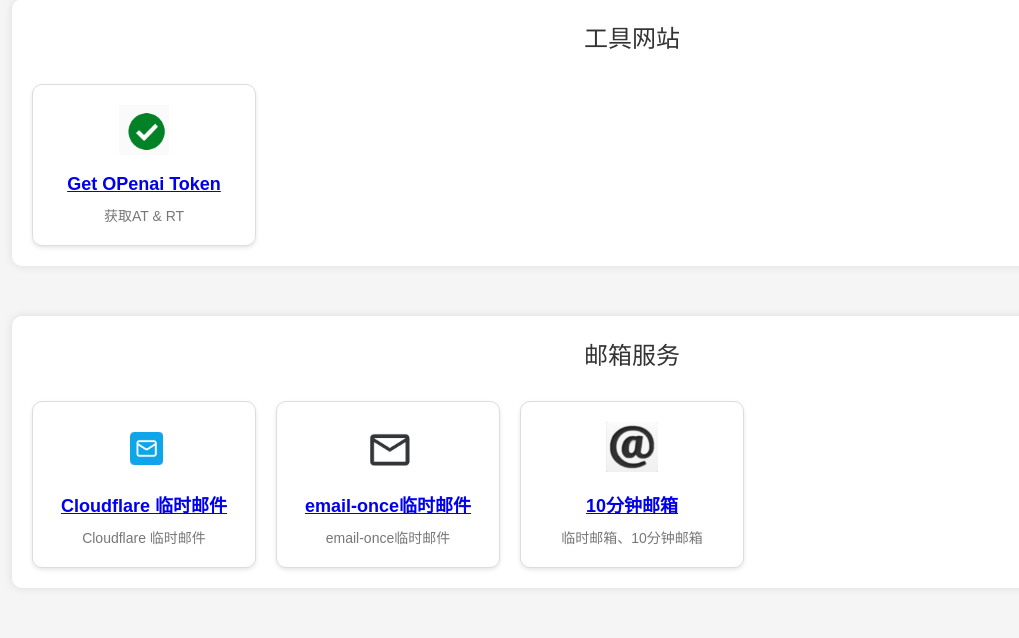
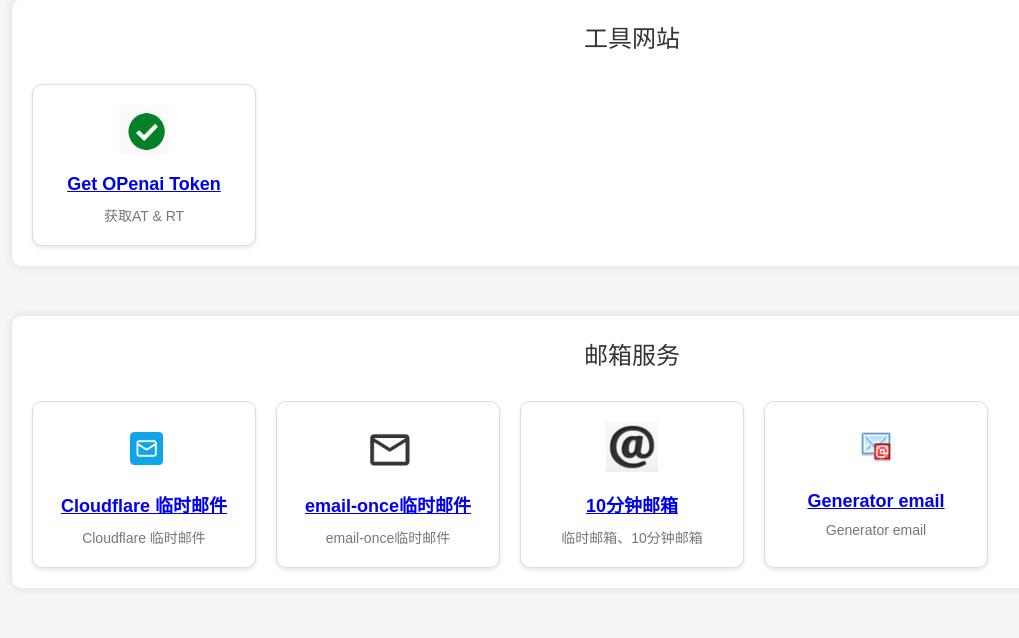
Before and after one commit to Cunninger/WebPageSite, a Flask app: page / in a window 1280 px wide. Shown: the part 555-1193 px from the top of the page, without its empty margins (8-1027 px from the left). Run offline with Flask 3, Linux system fonts and the light colour scheme.

Commit message:
add:generator email

```diff
--- a/templates/index.html
+++ b/templates/index.html
@@ -115,6 +115,12 @@
             <p>临时邮箱、10分钟邮箱</p>
         </div>
 
+        <div class="card">
+            <img src="/static/images/generator.png" alt="generator">
+            <h3><a href="https://generator.email/">Generator email</a></h3>
+            <p>Generator email</p>
+        </div>
+
 
         <!-- 添加更多网站信息... -->
     </div>
```
Also changed, not shown: static/images/generator.png (added).
